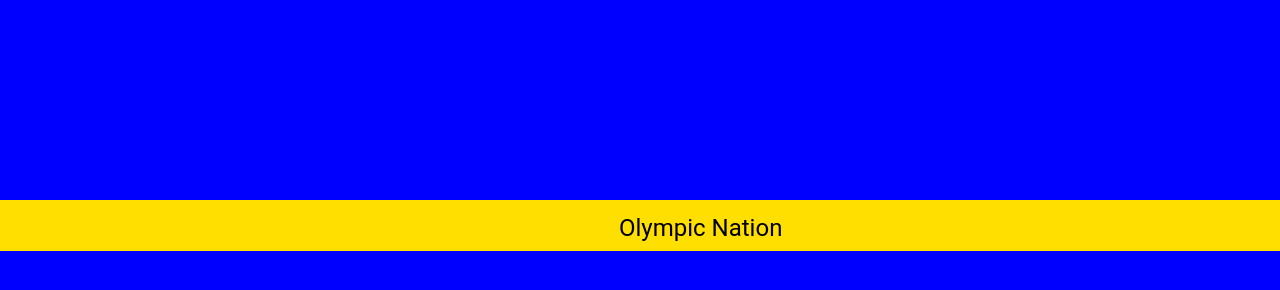
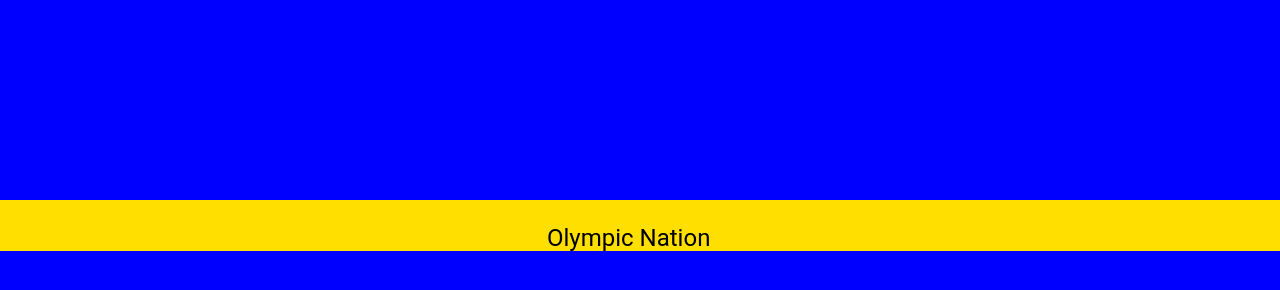
Before and after one commit to KingofUndead/olympicnation, a plain HTML site: page index.html in a window 1280 px wide. Shown: the top 290 px of the page. Drawn offline with Linux system fonts and the light colour scheme.

Commit message:
Update index.html

```diff
--- a/index.html
+++ b/index.html
@@ -26,10 +26,10 @@ background: #FFFFFF;
   <style>
     .welcome {
 position: absolute;
-width: 180px;
+width: 170px;
 height: 40px;
-left: 619px;
-top: 190px;
+left: 547px;
+top: 200px;
 
 font-family: Roboto;
 font-style: normal;
```
